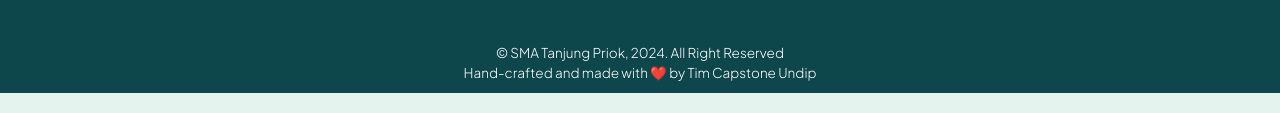
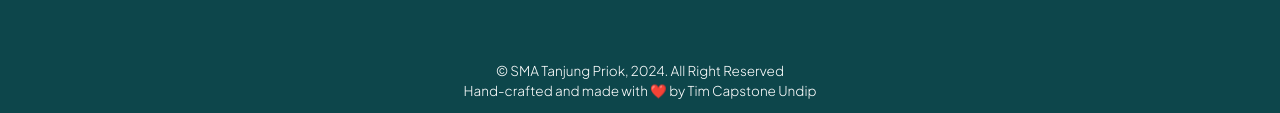
Before and after one commit to SyahiraIsnaeni/Revisi_Frontend_CMS_SMATJPriok, a website: page public/view/beranda.html in a window 1280 px wide. Shown: the part 5039-5152 px from the top of the page. Drawn offline with Linux system fonts and the light colour scheme.

Commit message:
bikin footer

```diff
--- a/public/view/beranda.html
+++ b/public/view/beranda.html
@@ -2570,7 +2570,7 @@
           </div>
         </div>
       </div>
-      <div class="mx-5 sm:mx-8 md:mx-10 lg:mx-16 xl:mx-20 pt-7 md:pt-8 lg:pt-10 xl:pt-12 pb-2 md:pb-3">
+      <div class="mx-5 sm:mx-8 md:mx-10 lg:mx-16 xl:mx-20 pt-7 md:pt-10 lg:pt-12 xl:pt-[66px] pb-2 md:pb-3 lg:pb-3.5">
         <p class="text-white text-[11px] sm:text-xs md:text-[12.5px] lg:text-[13px] xl:text-[13.5px]  font-light text-center">© SMA Tanjung Priok, 2024. All Right Reserved</p>
         <p class="text-white text-[11px] sm:text-xs md:text-[12.5px] lg:text-[13px] xl:text-[13.5px]  font-light text-center sm:mt-0.5 md:mt-1">Hand-crafted and made with ❤️ by Tim Capstone Undip</p>
       </div>
```
Also changed, not shown: public/css/output.css.
